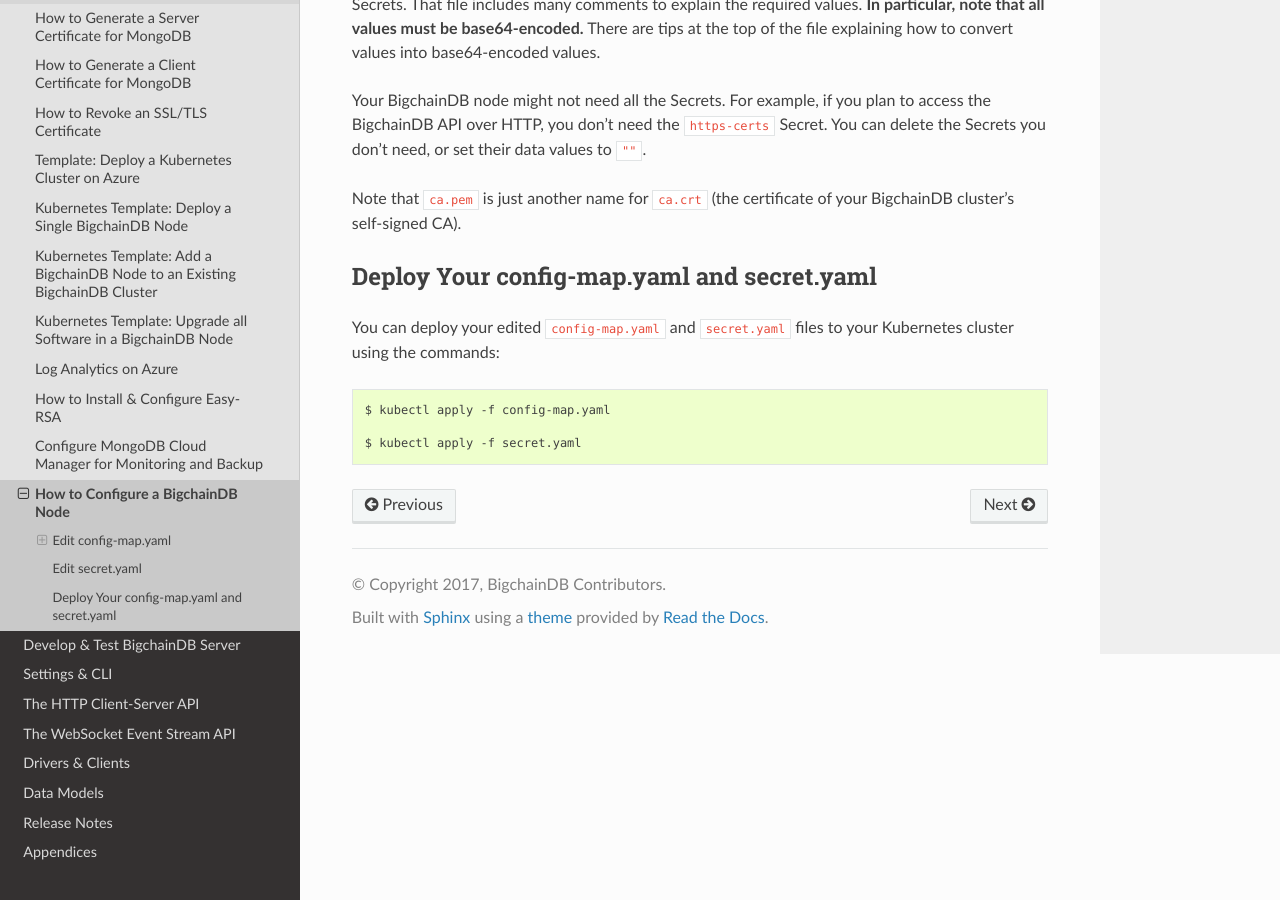
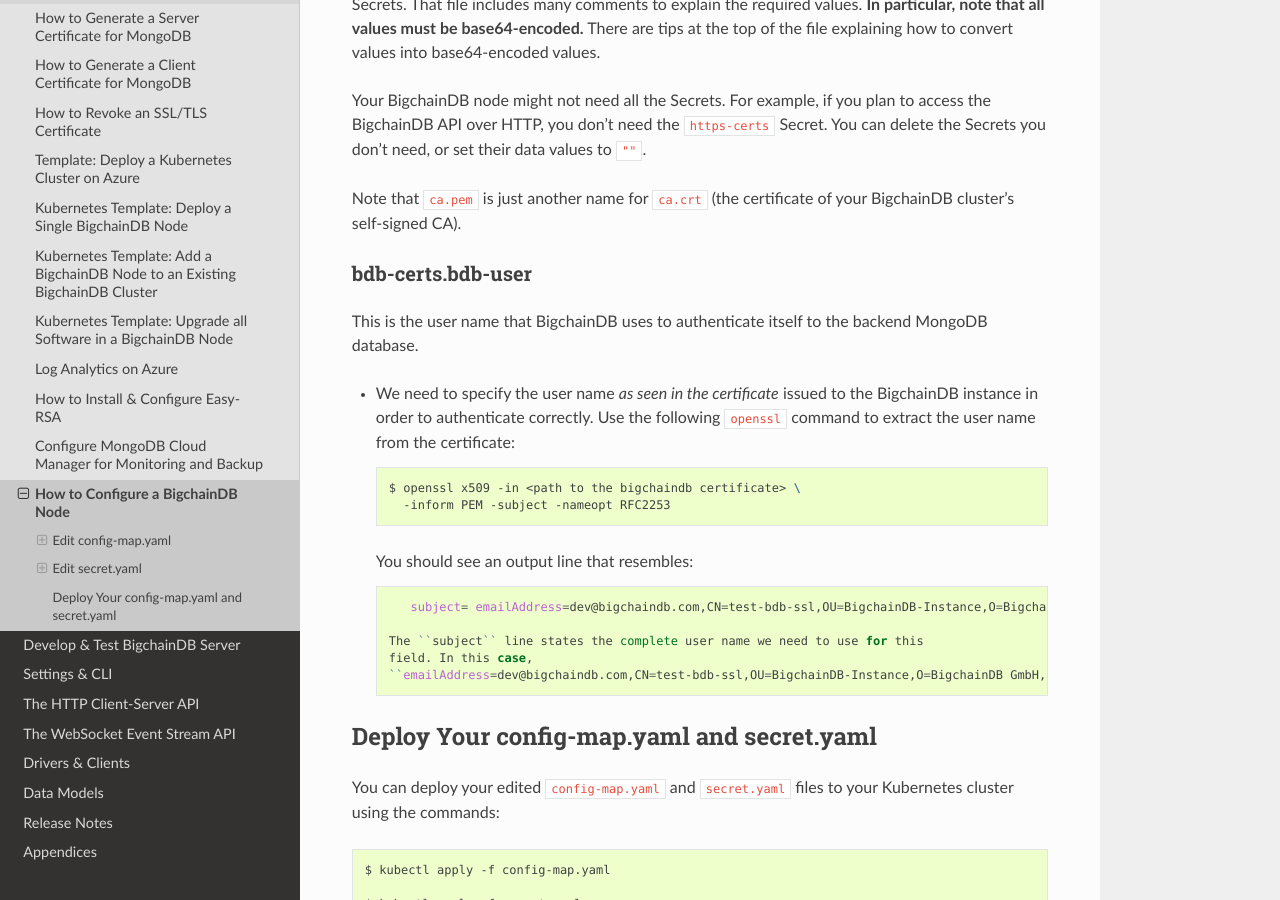
Before and after one commit to bigchaindb/bigchaindb, a Sphinx documentation site: the page built from docs/server/source/production-deployment-template/node-config-map-and-secrets.rst, in a window 1280 px wide and 900 px high, scrolled down 1377 px. Built offline with Sphinx 7.4.7 and the Read the Docs theme 2.0.0, drawn with Linux system fonts in a browser that asks for light colours; pages that are not in the unit, such as notebooks, are missing from menus.

Commit message:
Add documentation for `bdb-user` parameter

```diff
--- a/docs/server/source/production-deployment-template/node-config-map-and-secrets.rst
+++ b/docs/server/source/production-deployment-template/node-config-map-and-secrets.rst
@@ -89,6 +89,33 @@
 (the certificate of your BigchainDB cluster's self-signed CA).
 
 
+bdb-certs.bdb-user
+~~~~~~~~~~~~~~~~~~
+
+This is the user name that BigchainDB uses to authenticate itself to the
+backend MongoDB database.
+
+* We need to specify the user name *as seen in the certificate* issued to
+  the BigchainDB instance in order to authenticate correctly. Use
+  the following ``openssl`` command to extract the user name from the
+  certificate:
+
+  .. code:: bash
+
+       $ openssl x509 -in <path to the bigchaindb certificate> \
+         -inform PEM -subject -nameopt RFC2253
+
+  You should see an output line that resembles:
+
+  .. code:: bash
+
+       subject= emailAddress=dev@bigchaindb.com,CN=test-bdb-ssl,OU=BigchainDB-Instance,O=BigchainDB GmbH,L=Berlin,ST=Berlin,C=DE
+
+    The ``subject`` line states the complete user name we need to use for this
+    field. In this case,
+    ``emailAddress=dev@bigchaindb.com,CN=test-bdb-ssl,OU=BigchainDB-Instance,O=BigchainDB GmbH,L=Berlin,ST=Berlin,C=DE``
+
+
 Deploy Your config-map.yaml and secret.yaml
 -------------------------------------------
 
```
